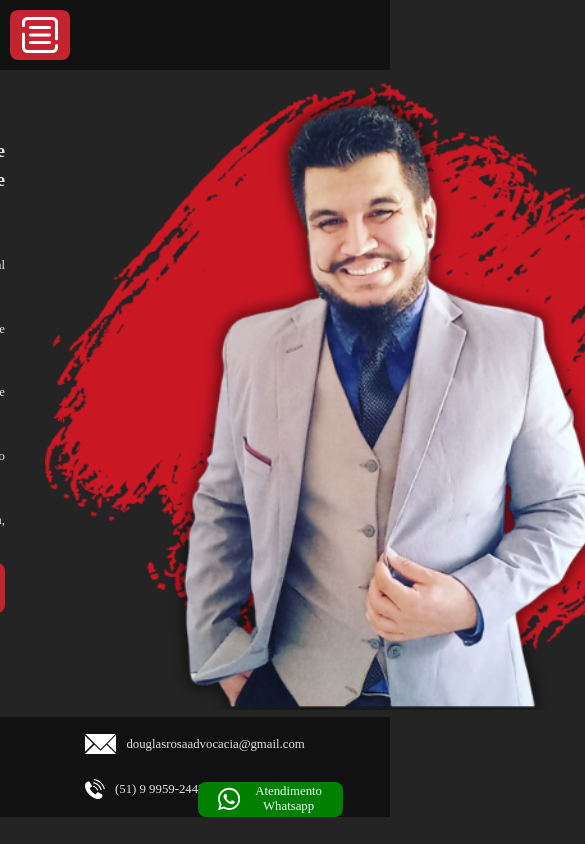
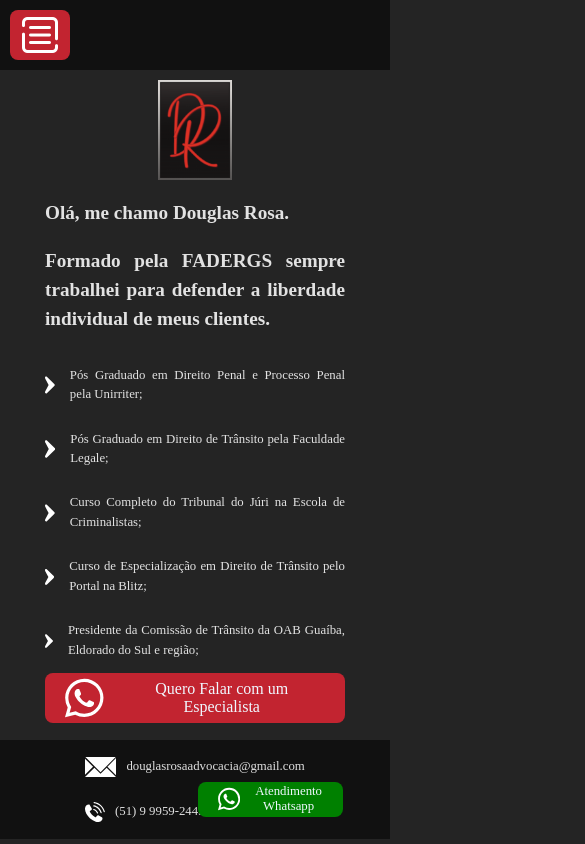
Before and after one commit to DoughRosa/Escritorio, a React (Vite) app: page /sobre in a window 390 px wide. Shown: the top 844 px of the page, 585 px wide, since content can reach past the window. Built offline with nearby package versions, Linux system fonts and the light colour scheme.

Commit message:
update: responsive

```diff
--- a/src/index.css
+++ b/src/index.css
@@ -145,6 +145,13 @@ button:focus-visible {
   align-items: center;
 }
 
+.textoSobre{
+  display: flex;
+  flex-direction: column;
+  align-items: center;
+  padding: 10px;
+}
+
 .fotoHome {
   margin-right: 50px;
   height: 600px;
@@ -198,6 +205,7 @@ button:focus-visible {
   display: flex;
   flex-direction: column;
   align-items: center;
+  padding: 10px;
 }
 
 .rowPenal{
@@ -339,6 +347,14 @@ button:focus-visible {
       font-size: x-large;
       margin-left: 745px;
     }
+
+    .divFotos{
+      width: 800px;
+    }
+
+    .fotoPenal{
+      height: 600px;
+    }
   }
 
   @media screen and (max-width: 1440px) {
@@ -405,6 +421,18 @@ button:focus-visible {
     .whats{
       height: 45px;
     }
+
+    .textoSobre{
+      width: 500px;
+    }
+
+    .divFotos{
+      width: 600px;
+    }
+
+    .fotoPenal{
+      height: 400px;
+    }
   }
 
   @media screen and (max-width: 1024px) {
@@ -453,6 +481,26 @@ button:focus-visible {
     .whats{
       height: 40px;
     }
+
+    .textoSobre{
+      width: 400px;
+    }
+
+    .fotoSobre{
+      height: 400px;
+    }
+
+    .divFotos{
+      width: 400px;
+    }
+
+    .fotoPenal{
+      height: 300px;
+    }
+
+    .card{
+      width: 400px;
+    }
   }
 
   @media screen and (max-width: 834px) {
@@ -470,6 +518,26 @@ button:focus-visible {
 
     .links{
       margin-left: 215px;
+    }
+
+    .textoSobre{
+      width: 350px;
+    }
+
+    .fotoSobre{
+      height: 350px;
+    }
+
+    .divFotos{
+      width: 350px;
+    }
+
+    .fotoPenal{
+      height: 250px;
+    }
+
+    .card{
+      width: 350px;
     }
   }
 
@@ -504,6 +572,10 @@ button:focus-visible {
     .links{
       margin-left: 171px;
     }
+
+    .textoSobre{
+      width: 300px;
+    }
   }
 
   @media screen and (min-width: 481px) {
@@ -530,6 +602,10 @@ button:focus-visible {
       display: none;
     }
 
+    .fotoSobre{
+      display: none;
+    }
+
     .divBotaoWhats{
       bottom: 5px;
     }
@@ -552,11 +628,19 @@ button:focus-visible {
       justify-content: center;
       width: 60px;
     }
+
+    .divFotos{
+      display: none;
+    }
   }
 
   @media screen and (max-width: 375px) {
     h1{
       font-size: 1.4em;
+    }
+
+    .card{
+      width: 250px;
     }
   }
 
--- a/src/pages/Penal.tsx
+++ b/src/pages/Penal.tsx
@@ -2,11 +2,13 @@ import PageDefault from "../components/PageDefault";
 import fotoPenal from "../assets/imagens/penal.png";
 import fotoPenal2 from '../assets/imagens/fotoPenal2.png'
 import cardPenal from "../config/cardsPenal";
+import logo from '../assets/imagens/logo.png';
 
 function Penal() {
   return (
     <PageDefault>
       <div className="containerPenal">
+      <img className="logoCelular" src={logo} alt="" />
         <h1>SAIBA COMO POSSO TE AJUDAR</h1>
         <div className="rowPenal">
           <div className="divFotos">
--- a/src/pages/Sobre.tsx
+++ b/src/pages/Sobre.tsx
@@ -1,5 +1,6 @@
 import PageDefault from "../components/PageDefault";
 import fotoSobre from "../assets/imagens/fotoSobre.png";
+import logo from "../assets/imagens/logo.png";
 
 function goToWhats() {
   window.open("https://api.whatsapp.com/send?phone=555199592443");
@@ -10,6 +11,7 @@ function Sobre() {
     <PageDefault>
       <div className="containerSobre">
         <div className="textoSobre">
+          <img className="logoCelular" src={logo} alt="" />
           <div>
             <h3>Olá, me chamo Douglas Rosa.</h3>
             <h3>
--- a/src/pages/Transito.tsx
+++ b/src/pages/Transito.tsx
@@ -2,11 +2,13 @@ import PageDefault from "../components/PageDefault";
 import cardTransito from '../config/cardTransito';
 import fotoTransito from '../assets/imagens/fotoTransito.png';
 import fotoTransito2 from '../assets/imagens/fotoTransito2.png';
+import logo from '../assets/imagens/logo.png';
 
 function Transito() {
   return (
     <PageDefault>
       <div className="containerPenal">
+      <img className="logoCelular" src={logo} alt="" />
         <h1>SAIBA COMO POSSO TE AJUDAR</h1>
         <div className="rowPenal">
           <div className="cardPenal">
```
